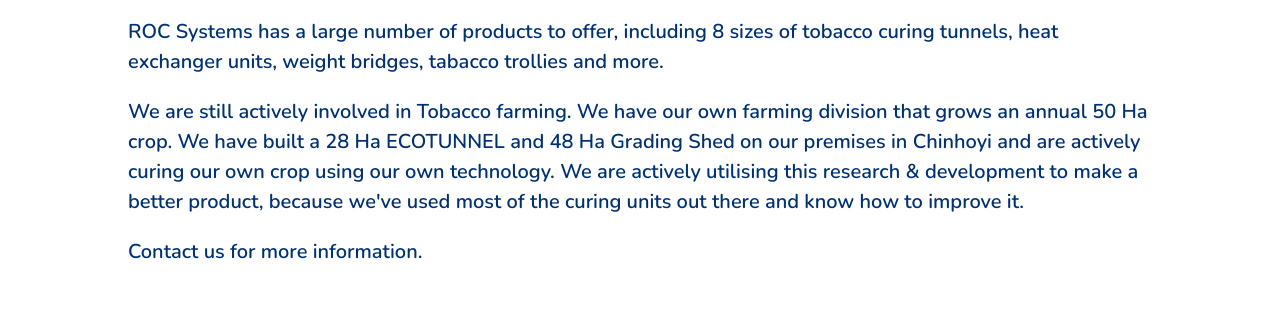
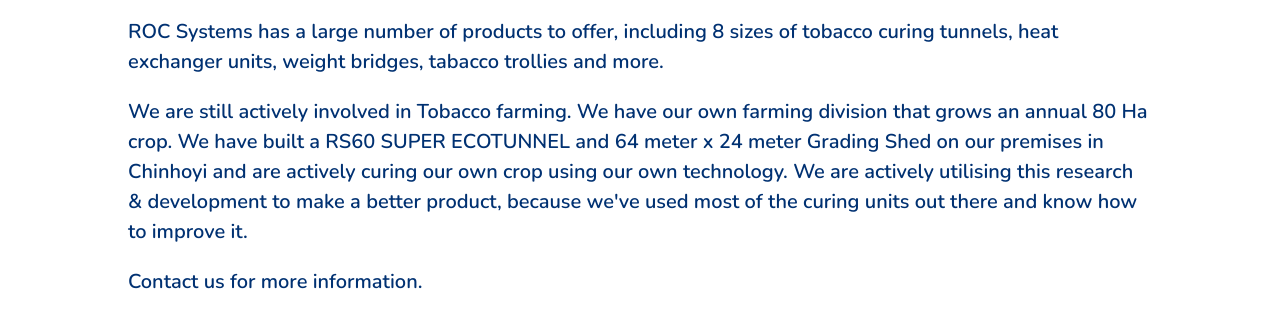
Before and after one commit to Sadlan3R/RocSystemszim1.github.io, a plain HTML site: page index.html in a window 1280 px wide. Shown: the part 1563-1897 px from the top of the page. Drawn offline with nearby package versions, Linux system fonts and the light colour scheme; a web font is replaced by a local one.

Commit message:
Update index.html

```diff
--- a/index.html
+++ b/index.html
@@ -114,7 +114,7 @@
                         </h1>
                         <p class="top20 grey">Our business was founded by Rob Stokes, who has dedicated a significant amount of time to design and test all the products that we offer.</p>
                         <p class="top20 grey">ROC Systems has a large number of products to offer, including 8 sizes of tobacco curing tunnels, heat exchanger units, weight bridges, tabacco trollies and more.</p>
-                        <p class="top20 grey">We are still actively involved in Tobacco farming. We have our own farming division that grows an annual 50 Ha crop. We have built a 28 Ha ECOTUNNEL and 48 Ha Grading Shed on our premises in Chinhoyi and are actively curing our own crop using our own technology. We are actively utilising this research & development to make a better product, because we've used most of the curing units out there and know how to improve it.</p>
+                        <p class="top20 grey">We are still actively involved in Tobacco farming. We have our own farming division that grows an annual 80 Ha crop. We have built a RS60 SUPER ECOTUNNEL and 64 meter x 24 meter Grading Shed on our premises in Chinhoyi and are actively curing our own crop using our own technology. We are actively utilising this research & development to make a better product, because we've used most of the curing units out there and know how to improve it.</p>
                         <p class="top20 grey">Contact us for more information.</p>
                     </div>
                 </div>
```
